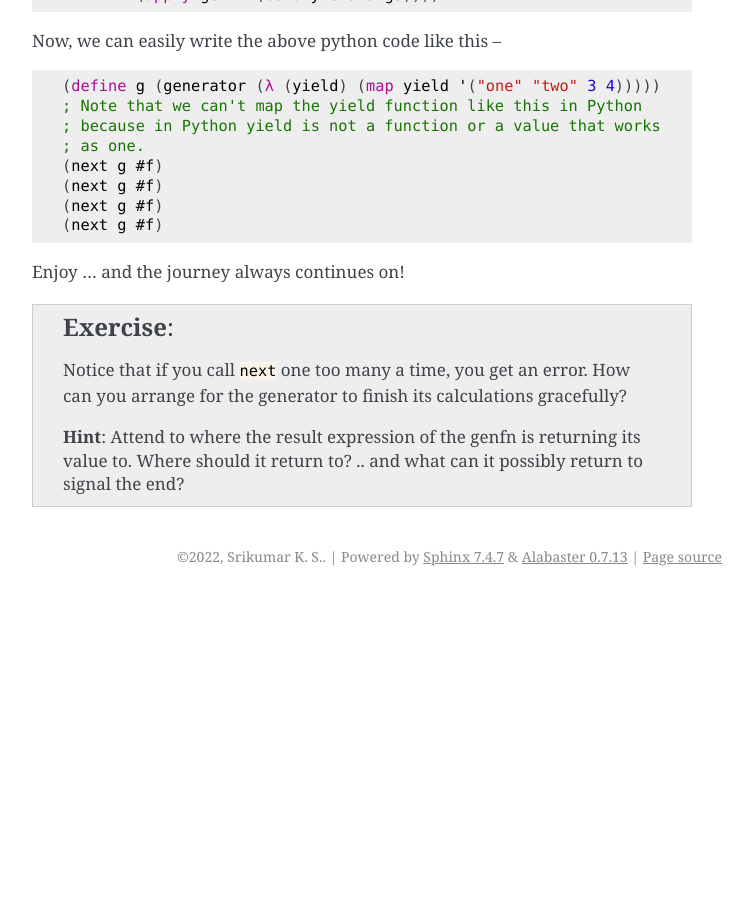
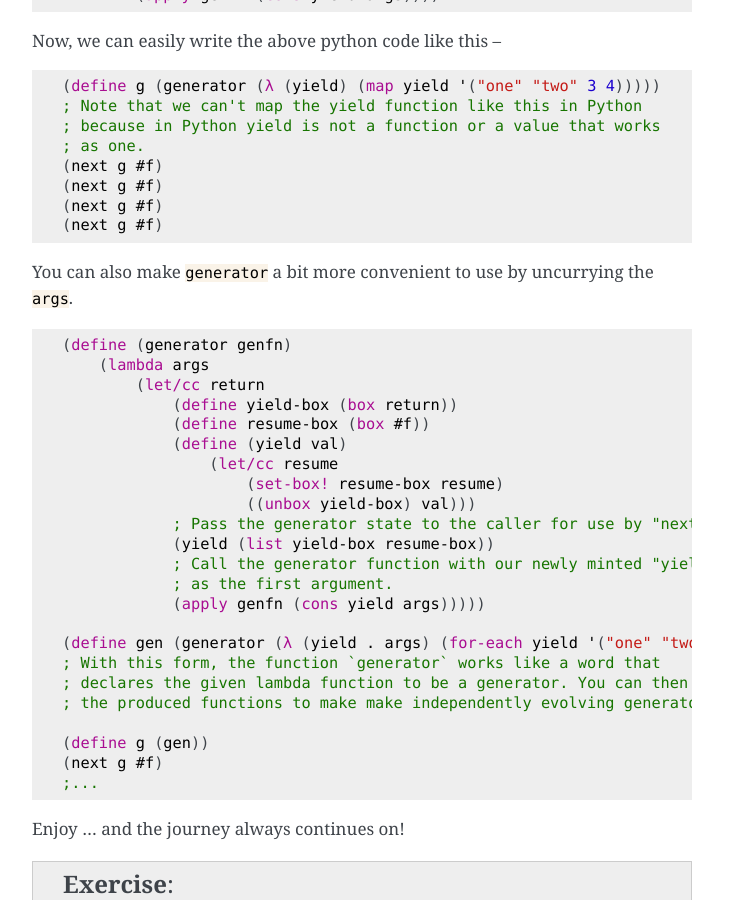
Before and after one commit to kreauniv/comp308, a Sphinx documentation site: the page built from source/generators.rst, in a window 1280 px wide and 900 px high, scrolled down 6032 px. Shown: the whole window, without its empty margins (388-1140 px from the left). Built offline with Sphinx 7.4.7, drawn with Linux system fonts in a browser that asks for light colours; before the commit the page ends 6628 px from its top, so only the background shows below that.

Commit message:
Tweak generators

```diff
--- a/source/generators.rst
+++ b/source/generators.rst
@@ -312,6 +312,35 @@ Now, we can easily write the above python code like this --
     (next g #f)
     (next g #f)
 
+You can also make :rkt:`generator` a bit more convenient to use by
+uncurrying the :rkt:`args`.
+
+.. code-block:: racket
+
+    (define (generator genfn)
+        (lambda args
+            (let/cc return
+                (define yield-box (box return))
+                (define resume-box (box #f))
+                (define (yield val)
+                    (let/cc resume
+                        (set-box! resume-box resume)
+                        ((unbox yield-box) val)))
+                ; Pass the generator state to the caller for use by "next".
+                (yield (list yield-box resume-box))
+                ; Call the generator function with our newly minted "yield" function
+                ; as the first argument.
+                (apply genfn (cons yield args)))))
+
+    (define gen (generator (λ (yield . args) (for-each yield '("one" "two" 3 4)))))
+    ; With this form, the function `generator` works like a word that
+    ; declares the given lambda function to be a generator. You can then call
+    ; the produced functions to make make independently evolving generator instances.
+
+    (define g (gen))
+    (next g #f)
+    ;...
+
 
 Enjoy ... and the journey always continues on!
 
```
